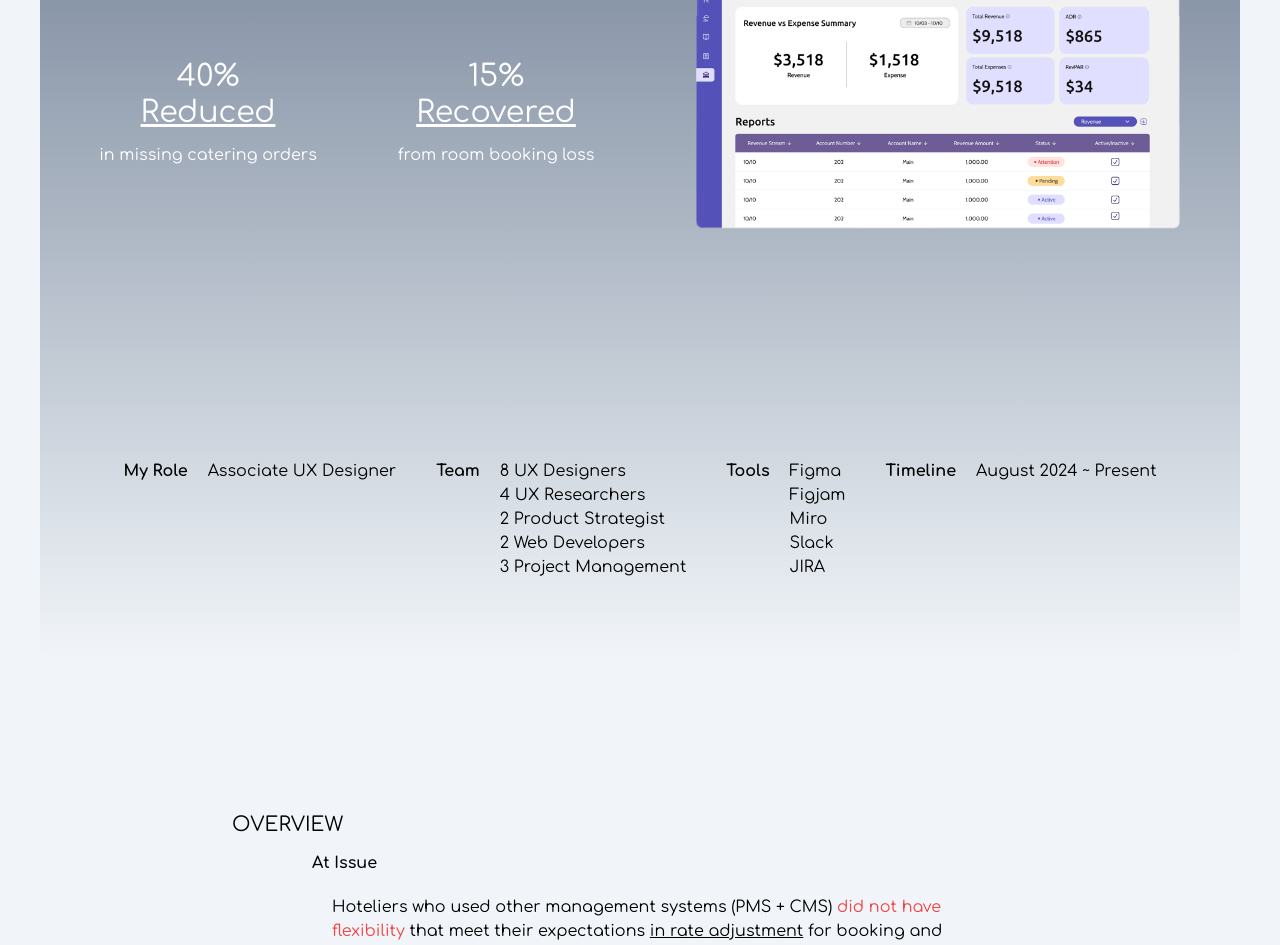
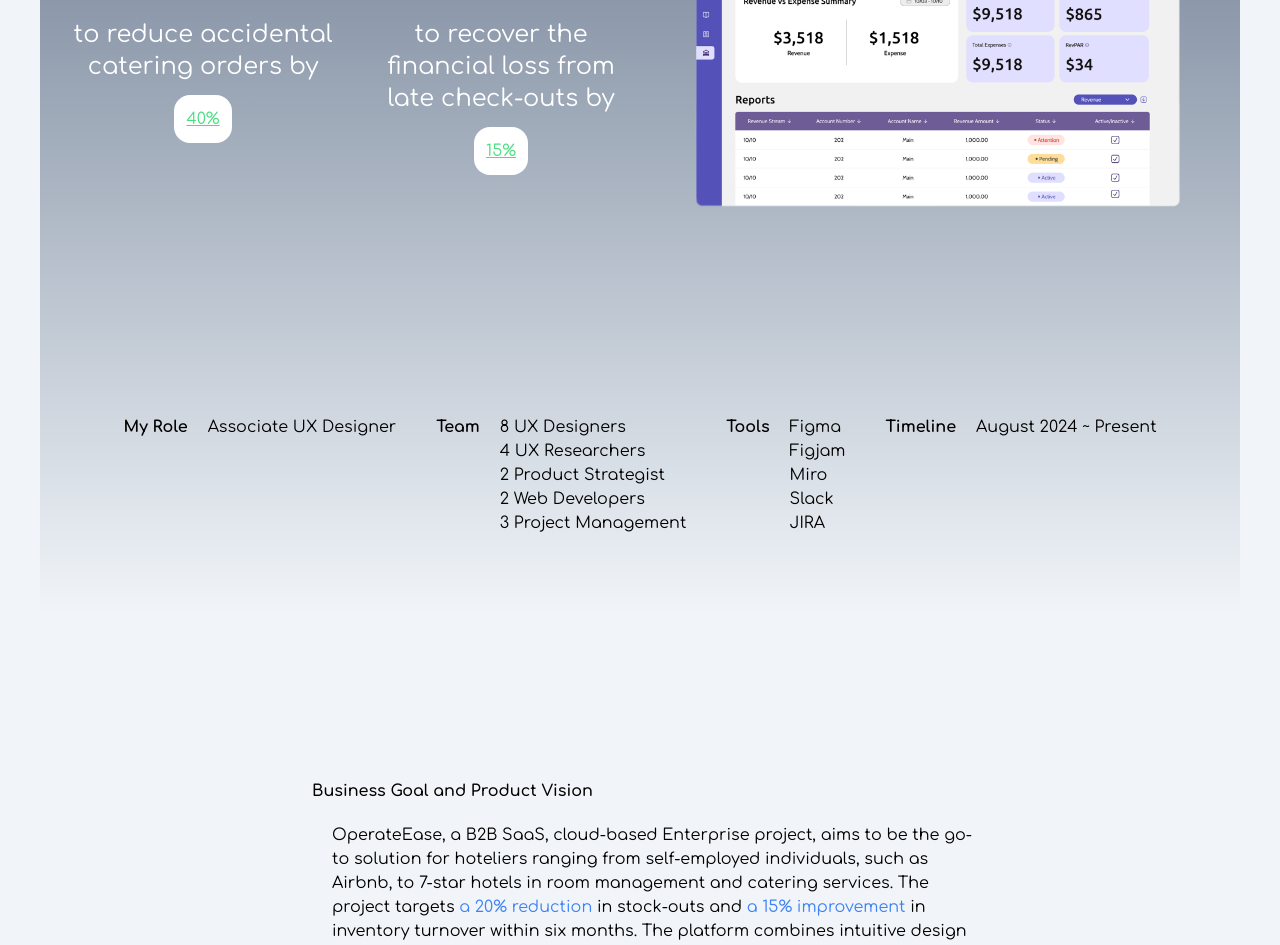
Before and after one commit to johnjang94/portfolio-ver-3, a React (Vite) app: page /operate in a window 1280 px wide. Shown: the part 360-1305 px from the top of the page. Built offline with nearby package versions, Linux system fonts and the light colour scheme.

Commit message:
changed the content of operate-ease

```diff
--- a/src/pages/design/operate-ease.jsx
+++ b/src/pages/design/operate-ease.jsx
@@ -3,11 +3,7 @@ import { OperateEase } from "../../utils/operate";
 import ContentNav from "../../components/contentNav";
 import Password from "../../components/lock/password";
 import Overview from "./operate/overview";
-import Insight from "./operate/insights";
-import ProblemStatement from "./operate/problem-statement";
-import UserPersona from "./operate/user-persona";
-import UserStory from "./operate/user-story";
-import CompetitiveAnalysis from "./operate/competitive-analysis";
+import MarketAnalysis from "./operate/market-analysis";
 import Opportunity from "./operate/opportunities";
 import Solutions from "./operate/solutions";
 import Collaboration from "./operate/collaboration";
@@ -84,19 +80,7 @@ export default function OPERATE() {
         <Solutions />
       </div>
       <div id={2}>
-        <Insight />
-      </div>
-      <div>
-        <UserPersona />
-      </div>
-      <div>
-        <ProblemStatement />
-      </div>
-      <div>
-        <UserStory />
-      </div>
-      <div>
-        <CompetitiveAnalysis />
+        <MarketAnalysis />
       </div>
       <div>
         <Opportunity />
@@ -126,28 +110,50 @@ export default function OPERATE() {
           <div className="md:grid md:grid-cols-2 py-20 items-center w-full max-w-6xl">
             <div className="w-full my-20 space-y-5">
               <h1 className="md:text-4xl text-xl font-bold md:font-normal text-center text-white">
-                Inventory Optimization for Improved Management
+                Optimizing Inventory Management System
               </h1>
-              <div className="grid grid-cols-2 py-10">
-                <div>
-                  <p className="text-white text-center text-3xl">40%</p>
-                  <p className="text-white text-center text-3xl underline">
-                    Reduced
-                  </p>
-                  <p className="text-white text-center my-3">
-                    in missing catering orders
-                  </p>
-                </div>
-                <div>
-                  <p className="text-white text-center text-3xl">15%</p>
-                  <p className="text-white text-center text-3xl underline">
-                    Recovered
-                  </p>
-                  <p className="text-white text-center my-3">
-                    from room booking loss
-                  </p>
+              <div className="hidden md:block">
+                <div className="grid grid-cols-2 gap-5">
+                  <div className="text-center space-y-3">
+                    <p className="text-white text-2xl">
+                      to reduce accidental catering orders by{" "}
+                    </p>
+                    <p className="underline bg-white rounded-2xl p-3 text-green-400 w-fit mx-auto">
+                      40%
+                    </p>
+                  </div>
+                  <div className="text-center space-y-3">
+                    <p className="text-white text-2xl">
+                      to recover the financial loss from late check-outs by{" "}
+                    </p>
+                    <p className="underline bg-white rounded-2xl p-3 text-green-400 w-fit mx-auto">
+                      15%
+                    </p>
+                  </div>
                 </div>
               </div>
+              {/*  */}
+              <div className="md:hidden block">
+                <div className="md:grid md:grid-cols-2 md:gap-5 space-y-5">
+                  <div className="text-center space-y-3">
+                    <p className="text-white">
+                      to reduce accidental catering orders by{" "}
+                    </p>
+                    <p className="underline bg-white rounded-2xl p-1 text-green-400 w-fit mx-auto">
+                      40%
+                    </p>
+                  </div>
+                  <div className="text-center space-y-3">
+                    <p className="text-white">
+                      to recover the financial loss from late check-outs by{" "}
+                    </p>
+                    <p className="underline bg-white rounded-2xl p-1 text-green-400 w-fit mx-auto">
+                      15%
+                    </p>
+                  </div>
+                </div>
+              </div>
+              {/*  */}
             </div>
             <div className="space-y-5 w-full flex justify-center">
               <img
--- a/src/pages/design/operate/collaboration.jsx
+++ b/src/pages/design/operate/collaboration.jsx
@@ -11,14 +11,6 @@ export default function Collaboration() {
         indicate the specifications for the development team.
       </p>
       <div className="md:mx-20 space-y-5">
-        <div className="bg-slate-300 rounded-2xl p-5">
-          <img
-            src={OperateEase.Zeplin}
-            alt="Zeplin"
-            width={800}
-            className="rounded-2xl mx-auto"
-          />
-        </div>
         <div className="bg-slate-300 rounded-2xl p-5">
           <img
             src={OperateEase.Color}
--- a/src/pages/design/operate/impact.jsx
+++ b/src/pages/design/operate/impact.jsx
@@ -3,12 +3,12 @@ export default function Impact() {
     <div>
       <h3 className="text-xl uppercase">Impact</h3>
       <ul className="md:mx-20 my-3 space-y-5">
-        Currently, hoteliers spend{" "}
+        Hoteliers spend{" "}
         <span className="text-red-500 underline">an average of 10 minutes</span>{" "}
         to manually check the inventory status for catering services and face
-        the lack of options for accommodation fees. By automating the real-time
-        updates and allowing some flexibility in rate adjustments in this
-        project that is presently in-progress, we estimate{" "}
+        the lack of options for accommodation fees in many platforms. By
+        automating the real-time updates and allowing some flexibility in rate
+        adjustments, we estimate{" "}
         <span className="text-blue-500">up to 40% reduction</span> in{" "}
         <span className="underline">missed-out orders</span> in catering
         management and <span className="text-blue-500">the recovery</span> of
--- a/src/pages/design/operate/initial-sketch.jsx
+++ b/src/pages/design/operate/initial-sketch.jsx
@@ -5,6 +5,13 @@ export default function InitialSketch() {
     <div>
       <h3 className="text-xl uppercase">Initial Sketch</h3>
       <div className="md:mx-20 my-5 space-y-5 list-decimal">
+        <p className="md:px-10">
+          Having said that, I have pulled up my sleeves to help the design team
+          (specifically focused on) for the inventory dashboard. I have decided
+          to cover room availability, room rates, turnover ratio for the rooms,
+          stock status for the packaged food and beverage, and showing the
+          contacts for partner companies when stocks go low.
+        </p>
         <p className="md:px-10">
           During my initial sketch, I was primarily focused on displaying the
           key metrics first because this allows the hoteliers, as users, to be
--- a/src/pages/design/operate/insights.jsx
+++ /dev/null
@@ -1,20 +0,0 @@
-export default function Insight() {
-  return (
-    <div className="space-y-5">
-      <h3 className="text-xl uppercase">Insight</h3>
-      {/* <div className="md:mx-24 my-5 space-y-3">
-        <p>We had lots of question marks including the following questions:</p>
-        <p className="px-10">
-          Q. What kind of management software do they use and does the software
-          suit their needs?
-        </p>
-        <p className="px-10">
-          Q. In what ways do they utilize the management software?
-        </p>
-        <p className="px-10">
-          Q. In what areas does the management software useful?
-        </p>
-      </div> */}
-    </div>
-  );
-}
--- /dev/null
+++ b/src/pages/design/operate/market-analysis.jsx
@@ -0,0 +1,27 @@
+import { OperateEase } from "../../../utils/operate";
+
+export default function MarketAnalysis() {
+  return (
+    <div className="space-y-5">
+      <h3 className="text-xl uppercase">Market Analysis</h3>
+      <div className="md:mx-24 my-5 space-y-3">
+        <p>
+          I conducted a general investigation on the revenue growth of a few
+          established hotel management platforms and found out that they grew up
+          approximately <span className="text-blue-500">18.16%</span> in average
+          every year for the past 5 years.
+        </p>
+        <img
+          src={OperateEase.Market}
+          alt="Market Analysis"
+          className="rounded-2xl"
+        />
+        <p>
+          During the research, I have discovered that many of them had diverse
+          business affiliations with third-party platforms and some of them were
+          even operating 100% cloud-based.
+        </p>
+      </div>
+    </div>
+  );
+}
--- a/src/pages/design/operate/overview.jsx
+++ b/src/pages/design/operate/overview.jsx
@@ -1,26 +1,19 @@
 export default function Overview() {
   return (
     <div>
-      <h3 className="text-xl">OVERVIEW</h3>
       <div className="md:mx-20 my-3 space-y-5">
         <div>
-          <p className="font-semibold">At Issue</p>
+          <p className="font-semibold">Business Goal and Product Vision</p>
           <p className="md:p-5 py-5">
-            Hoteliers who used other management systems (PMS + CMS){" "}
-            <span className="text-red-500">did not have flexibility</span> that
-            meet their expectations{" "}
-            <span className="underline">in rate adjustment</span> for booking
-            and catering services faced{" "}
-            <span className="text-red-500">
-              the loss of potential additional income of 15%
-            </span>{" "}
-            of their monthly base income and{" "}
-            <span className="text-red-500">inventory shortages</span> depending
-            on the platform. To recover the loss, I designed new management
-            dashboard for booking services with options for price adjustments
-            and new management dashboard for catering services along with
-            real-time updates and simplicity for both dashboards here at
-            OperateEase, an independent B2B SaaS project.
+            OperateEase, a B2B SaaS, cloud-based Enterprise project, aims to be
+            the go-to solution for hoteliers ranging from self-employed
+            individuals, such as Airbnb, to 7-star hotels in room management and
+            catering services. The project targets{" "}
+            <span className="text-blue-500">a 20% reduction</span> in stock-outs
+            and <span className="text-blue-500">a 15% improvement</span> in
+            inventory turnover within six months. The platform combines
+            intuitive design with advanced forecasting to enhance operational
+            efficiency.
           </p>
         </div>
         <div>
--- a/src/utils/operate.js
+++ b/src/utils/operate.js
@@ -3,6 +3,7 @@ import Demo from "../assets/oe/demo/operation-ease.png";
 
 // INSIGHTS
 import Insights from "../assets/oe/insights/insight.png";
+import Market from "../assets/oe/market-analysis/revenue.png";
 
 // USER PERSONA
 import Persona from "../assets/oe/user-persona/John.png";
@@ -36,6 +37,7 @@ import Color from "../assets/oe/developers/color.png";
 export const OperateEase = {
   Demo,
   Insights,
+  Market,
   Persona,
   Competition,
   Occupancy,
```
Also changed, not shown: src/pages/design/operate/opportunities.jsx (+30 -46 lines), src/pages/design/operate/solutions.jsx (+7 -5 lines), src/pages/design/operate/user-persona.jsx (deleted, +0 -29 lines), src/assets/oe/market-analysis/revenue.png (added).
